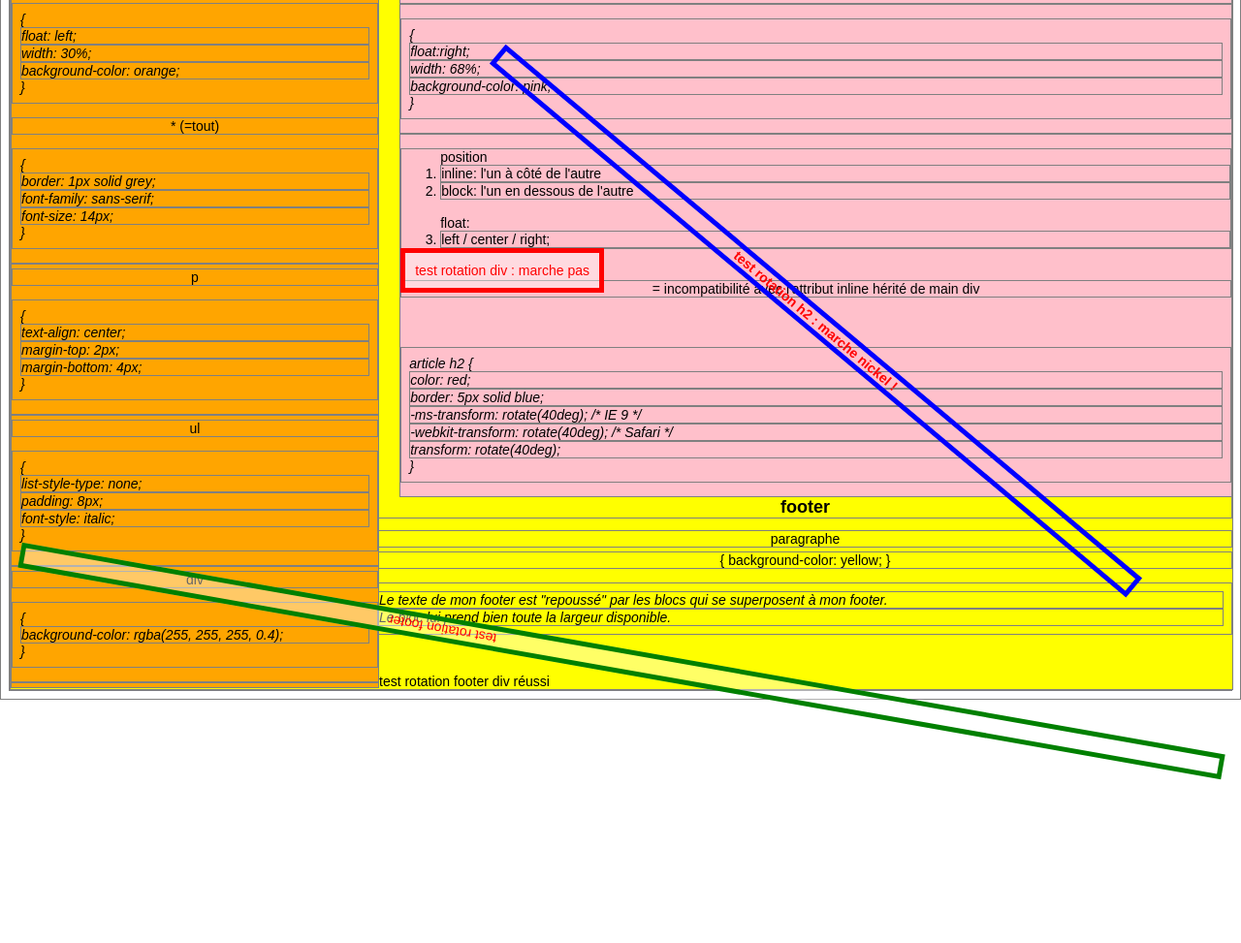
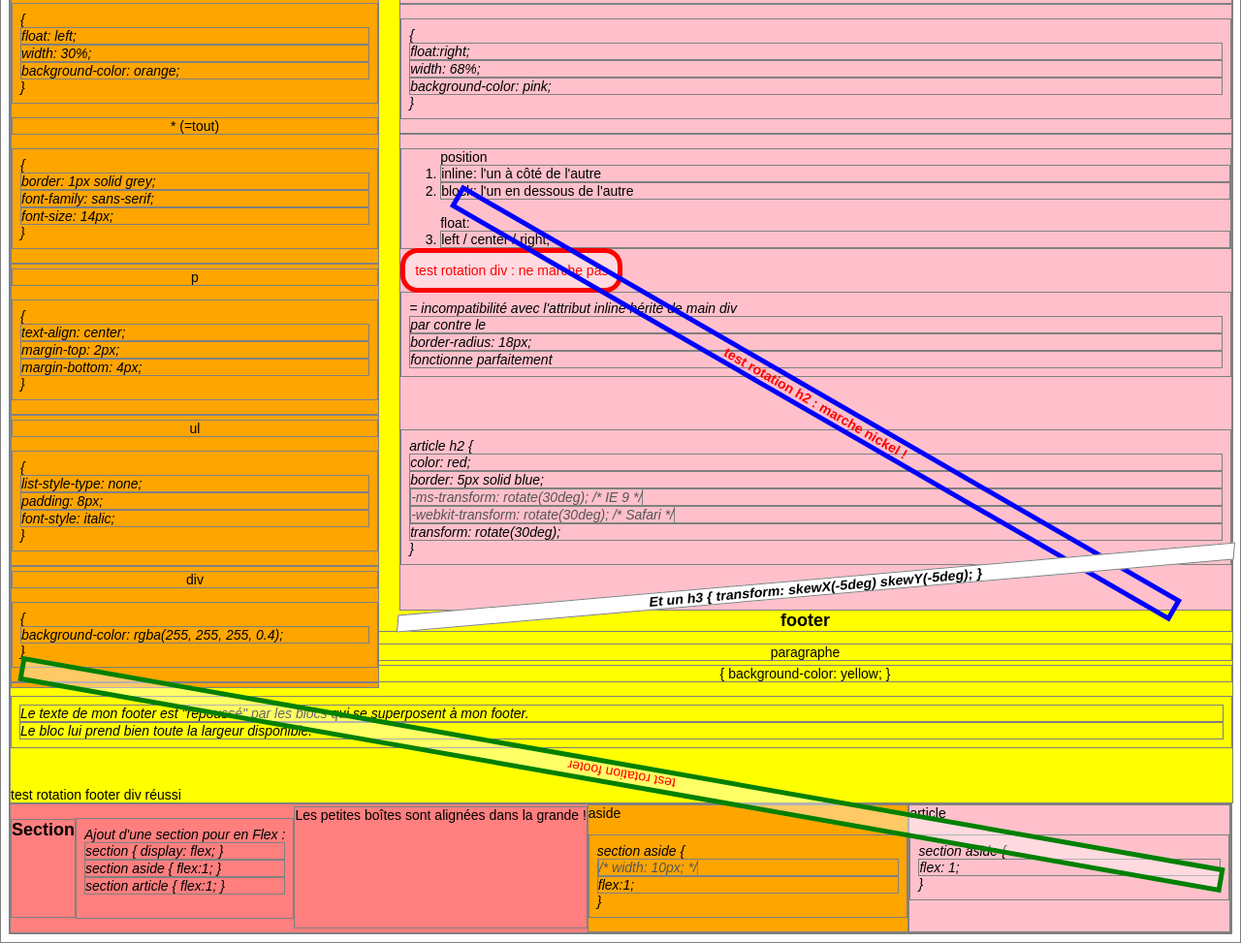
Before and after one commit to LaureBre/3.2_JeuDesBoites, a plain HTML site: page index.html in a window 1280 px wide. Shown: the part 654-1627 px from the top of the page at 97% size. Before the commit the page ends 1459 px from the top, so only its background shows below. Drawn offline with Linux system fonts and the light colour scheme.

Commit message:
Ajout d'une section en FLEX
Pour bien retenir la différence, flagrante, entre Flex et Float

```diff
--- a/css/base.css
+++ b/css/base.css
@@ -16,3 +16,8 @@ ul {
   padding: 8px;
   font-style: italic;
 }
+
+h3 {
+  transform: skewX(-5deg) skewY(-5deg);
+  background-color: white;
+}
--- a/css/mods.css
+++ b/css/mods.css
@@ -5,17 +5,18 @@ header h1 {
 article div {
   color: red;
   border: 5px solid red;
-  -ms-transform: rotate(40deg); /* IE 9 */
-  -webkit-transform: rotate(40deg); /* Safari */
-  transform: rotate(40deg);
+  -ms-transform: rotate(30deg); /* IE 9 */
+  -webkit-transform: rotate(30deg); /* Safari */
+  transform: rotate(30deg);
+  border-radius: 18px;
 }
 
 article h2 {
   color: red;
   border: 5px solid blue;
-  -ms-transform: rotate(40deg); /* IE 9 */
-  -webkit-transform: rotate(40deg); /* Safari */
-  transform: rotate(40deg);
+  -ms-transform: rotate(30deg); /* IE 9 */
+  -webkit-transform: rotate(30deg); /* Safari */
+  transform: rotate(30deg);
 }
 
 footer div {
@@ -41,3 +42,20 @@ main div {
   /*float: center;
   width: 24.5%;*/
 }
+
+main article {
+  float: right;
+}
+
+main aside {
+  float: left;
+}
+
+section article {
+  flex:1;
+}
+
+section aside {
+  width: 10px;
+  flex:1;
+}
--- a/css/struct.css
+++ b/css/struct.css
@@ -23,21 +23,25 @@ footer {
   background-color: yellow;
 }
 
+section {
+  display: flex;
+  background-color: rgba(255, 0, 0, 0.5);
+}
+
 nav {
+  background-color: rgb(255,20,255);
   background-color: rgba(255,20,255,0.5);
   width: 92%;
   border: 2px dotted black;
 }
 
 aside {
-  float: left;
   width: 30%;
   background-color: orange;
 }
 
 article {
   background-color: pink;
-  float:right;
   width: 68%;
 }
 
--- a/index.html
+++ b/index.html
@@ -125,17 +125,23 @@
 						<li>left / center / right;</li>
 					</ol>
 
-				<div>test rotation div : marche pas</div>
-				<br/>
-				<p> = incompatibilité avec l'attribut inline hérité de main div</p>
+					<div>test rotation div : ne marche pas</div>
+
+					<ul>= incompatibilité avec l'attribut inline hérité de main div
+						<li>par contre le </li>
+						<li>border-radius: 18px; </li>
+						<li>fonctionne parfaitement</li>
+					</ul>
 					<h2>test rotation h2 : marche nickel !</h2>
 					<ul> article h2 {
 					  <li>color: red;</li>
 					  <li>border: 5px solid blue;</li>
-				  <li>-ms-transform: rotate(40deg); /* IE 9 */</li>
-				  <li>-webkit-transform: rotate(40deg); /* Safari */</li>
-				  <li>transform: rotate(40deg);</li>
+					  <li><font color="#555">-ms-transform: rotate(30deg); /* IE 9 */</font></li>
+					  <li><font color="#555">-webkit-transform: rotate(30deg); /* Safari */</font></li>
+					  <li>transform: rotate(30deg);</li>
 					}</ul>
+
+				<h3>Et un h3 { transform: skewX(-5deg) skewY(-5deg); }</h3>
 
 			</article>
 
@@ -155,7 +161,29 @@
 
 			<div>test rotation footer</div>
 			test rotation footer div réussi
+
 		</footer>
+
+		<section>
+			<h1>Section</h1>
+			<ul>Ajout d'une section pour en Flex :
+				<li>section { display: flex; }</li>
+				<li>section aside { flex:1; }</li>
+				<li>section article { flex:1; }</li>
+			</ul>
+			<p>Les petites boîtes sont alignées dans la grande !</p>
+			<aside>aside
+				<ul>section aside {
+			  	<li><font color="#555">/* width: 10px; */</font></li>
+			  	<li>flex:1;</li>
+				}</ul>
+			</aside>
+			<article>article
+				<ul>section aside {
+						<li>flex: 1;</li>
+					}</ul>
+			</article>
+		</section>
 	</body>
 
 </html>
```
Lines whose indentation alone changed are shown as unchanged.
